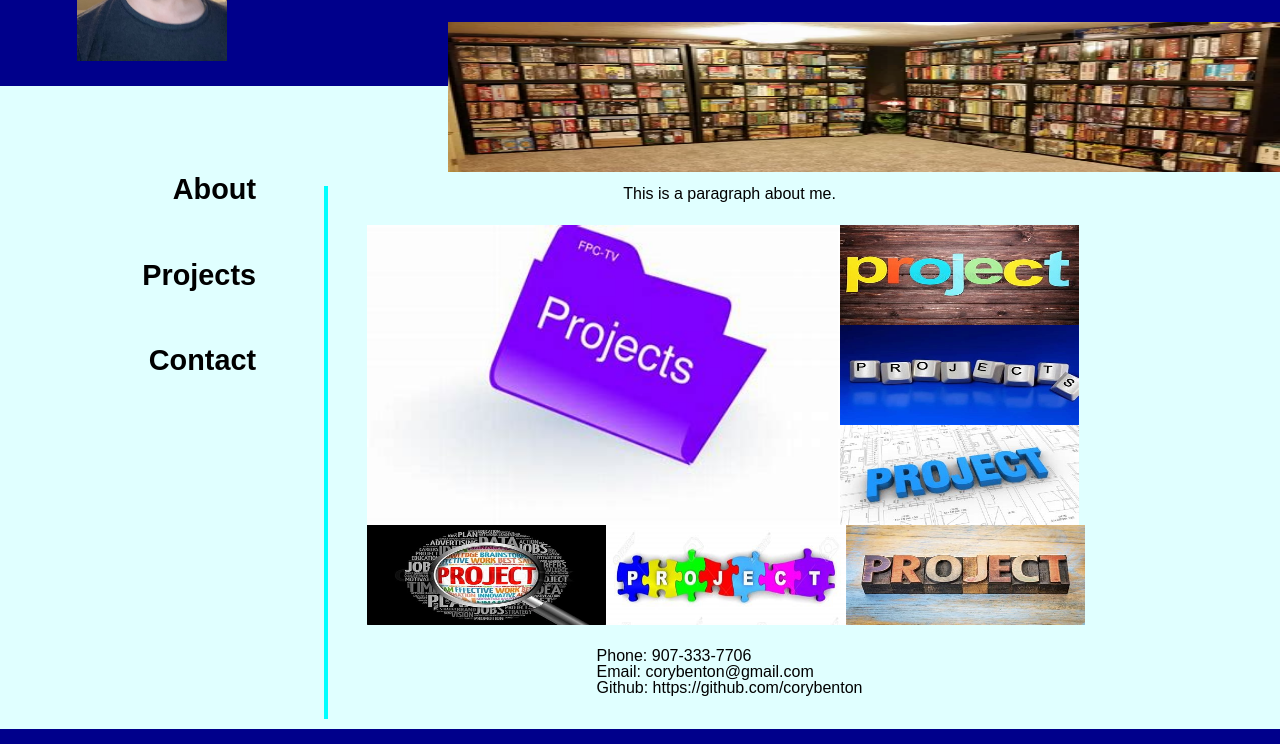
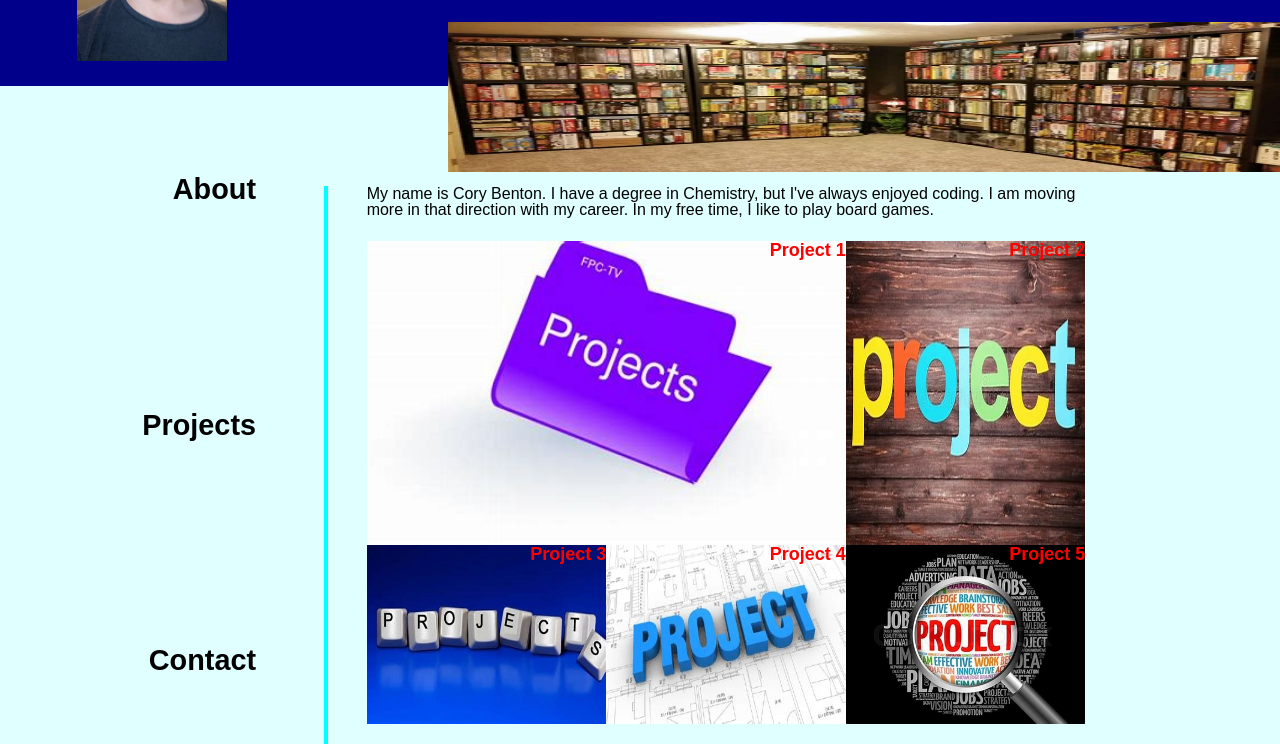
Before and after one commit to corybenton/Portfolio, a plain HTML site: page index.html in a window 1280 px wide. Shown: the part 164-908 px from the top of the page. Drawn offline with Linux system fonts and the light colour scheme.

Commit message:
picture captions added

```diff
--- a/css/style.css
+++ b/css/style.css
@@ -22,6 +22,8 @@ header{
 h1{
     font-size: 1.4em;
     color: var(--color3);
+    position: relative;
+    margin-left: -25%;
 }
 
 nav{
@@ -57,7 +59,7 @@ aside{
     display:inline-flex;
     flex-direction: column;
     width: 20%;
-    min-height: 200px;
+    min-height: 500px;
     justify-content: space-between;
     align-items: end;
     margin-right: 5%;
@@ -78,31 +80,26 @@ footer{
 }
 
 #projects{
-    /*display: inline-flexbox;*/
+    display: flex;
+    flex-wrap: wrap;
+}
+
+#projects img{
+    width: 33%;
+    height: auto;
+}
+
+#projects img:first-child{
+    width: 66%;
+    height: auto;
 }
 
 #projects p{
-    /*text-align: center;*/
-    /*margin-top: -25px;*/
-    font-size: 24px;
-    color:red;
-    display: none;
-}
-
-
-section img{
-    width: auto;
-    height: 300px;
-    float:left;
-}
-
-p + img{
-    height:100px;
-    width: 33%;
-}
-
-img + p{
-    float:left;
+    position: relative;
+    margin-left: -76px;
+    color: red;
+    font-weight: bold;
+    font-size: 18px;
 }
 
 #me{
@@ -120,3 +117,11 @@ img + p{
     position: relative;
     margin-top: -5%;
 }
+
+section img:hover{
+    border: 5px solid red;
+}
+
+ul li{
+    margin: 2% 0;
+}
--- a/index.html
+++ b/index.html
@@ -31,24 +31,29 @@
 
         <main>
             <section id="about">
-                <p>This is a paragraph about me.</p>
+                <p>
+                    My name is Cory Benton.  I have a degree in Chemistry, but I've
+                    always enjoyed coding.  I am moving more in that direction with my
+                    career.  In my free time, I like to play board games.
+                </p>
             </section>
 
             <section id="projects">
-                <img src="./images/download.jpg" id="big_picture">
+
+                <img src="./images/download.jpg" alt="Project 1">
                 <p>Project 1</p>
+
                 <img src="./images/OIP.jpg">
                 <p>Project 2</p>
+
                 <img src="./images/th (1).jpg">
                 <p>Project 3</p>
+
                 <img src="./images/th.jpg">
                 <p>Project 4</p>
+
                 <img src="./images/th (2).jpg">
                 <p>Project 5</p>
-                <img src="./images/th (4).jpg">
-                <p>Project 6</p>
-                <img src="./images/th (3).jpg">
-                <p>Project 7</p>
 
             </section>
 
@@ -62,8 +67,6 @@
             </section>
         </main>
 
-
-
         <footer>
             <p>created by and for Cory Benton</p>
         </footer>
```
